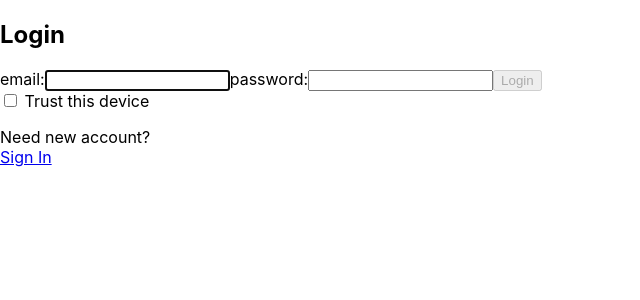
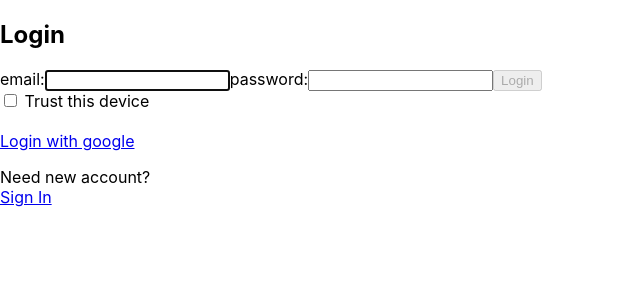
Before and after one commit to inbal-samucha/Auth-system-client, a React (Create React App) app: page /login in a window 1280 px wide. Shown: the top 300 px of the page, without its empty margins (0-640 px from the left). Built offline with nearby package versions, Linux system fonts and the light colour scheme.

Commit message:
add google oauth handle

```diff
--- a/package.json
+++ b/package.json
@@ -11,6 +11,7 @@
     "@testing-library/react": "^13.4.0",
     "@testing-library/user-event": "^13.5.0",
     "axios": "^1.7.2",
+    "dotenv": "^16.4.5",
     "react": "^18.3.1",
     "react-dom": "^18.3.1",
     "react-router-dom": "^6.24.1",
--- a/src/components/Login.js
+++ b/src/components/Login.js
@@ -1,6 +1,8 @@
 import React, { useEffect, useRef, useState } from 'react';
 import useAuth from '../hooks/useAuth';
 import { Link, useNavigate, useLocation } from 'react-router-dom';
+// import dotenv from 'dotenv'
+// dotenv.config()
 
 import axios from '../api/axios';
 
@@ -61,6 +63,34 @@ const Login = () => {
     setPersist(prev => !prev);
   }
 
+  const getGoogleOauthURL = () => {
+    const rootUrl = 'https://accounts.google.com/o/oauth2/v2/auth';
+
+    const options = {
+      redirect_uri: process.env.REACT_APP_GOOGLE_OAUTH_REDIRECT_URL,
+      client_id: process.env.REACT_APP_GOOGLE_CLIENT_ID,
+      access_type: 'offline',
+      response_type: 'code',
+      prompt: 'consent',
+      scope: [
+        'https://www.googleapis.com/auth/userinfo.profile',
+        'https://www.googleapis.com/auth/userinfo.email'
+      ].join(" ")
+    };
+
+    console.log('process.env.REACT_APP_', process.env.REACT_APP_GOOGLE_OAUTH_REDIRECT_URL);
+
+    console.log(options);
+
+    const qs = new URLSearchParams(options)
+
+    console.log( qs.toString());
+
+    const url = `${rootUrl}?${qs.toString()}`;
+
+    return url
+  }
+
   useEffect(() => {
     localStorage.setItem("persist", persist);
   }, [persist])
@@ -113,6 +143,8 @@ const Login = () => {
         <label htmlFor='persist'> Trust this device</label>
       </div>
   </form>
+    <br/>
+      <a href={getGoogleOauthURL()}>Login with google</a> <br />
 
       <p>
           Need new account? <br/>
```
Also changed, not shown: 2 other files (tests, documents, lock files or other folders).
